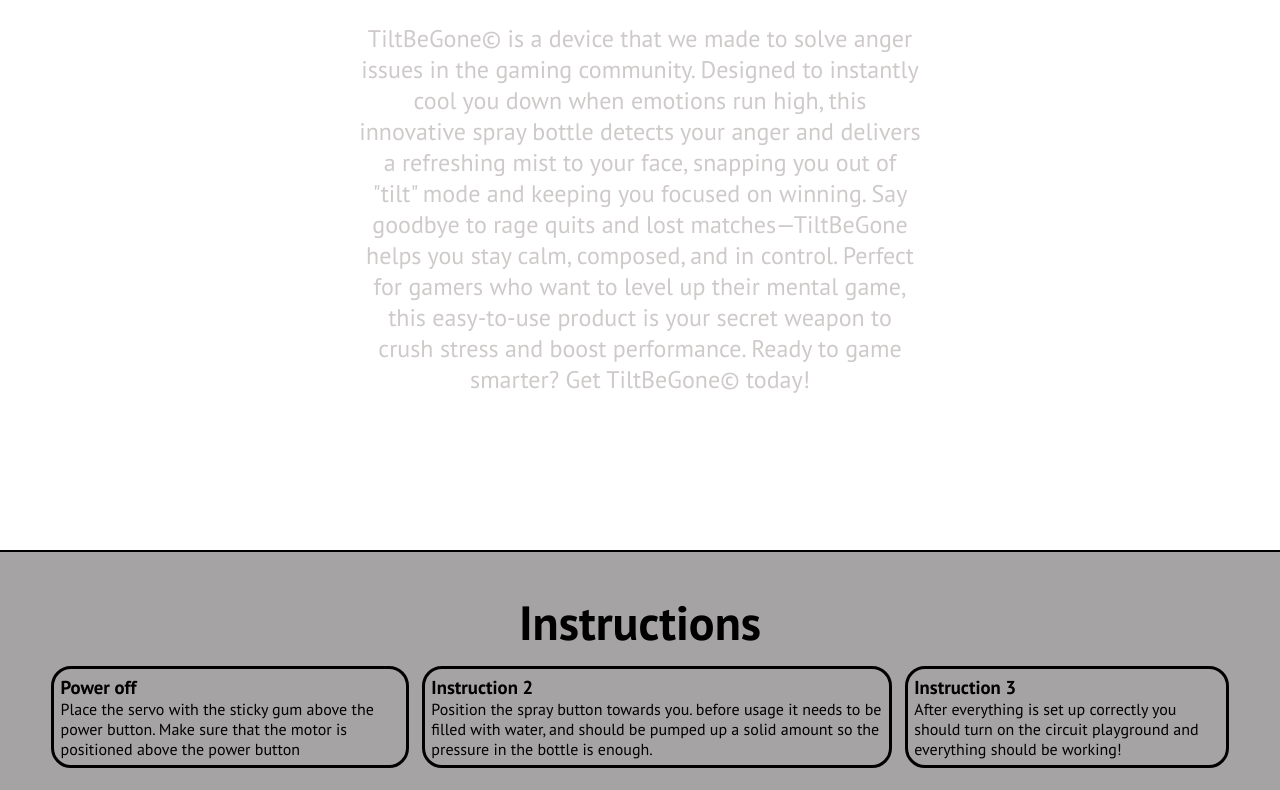
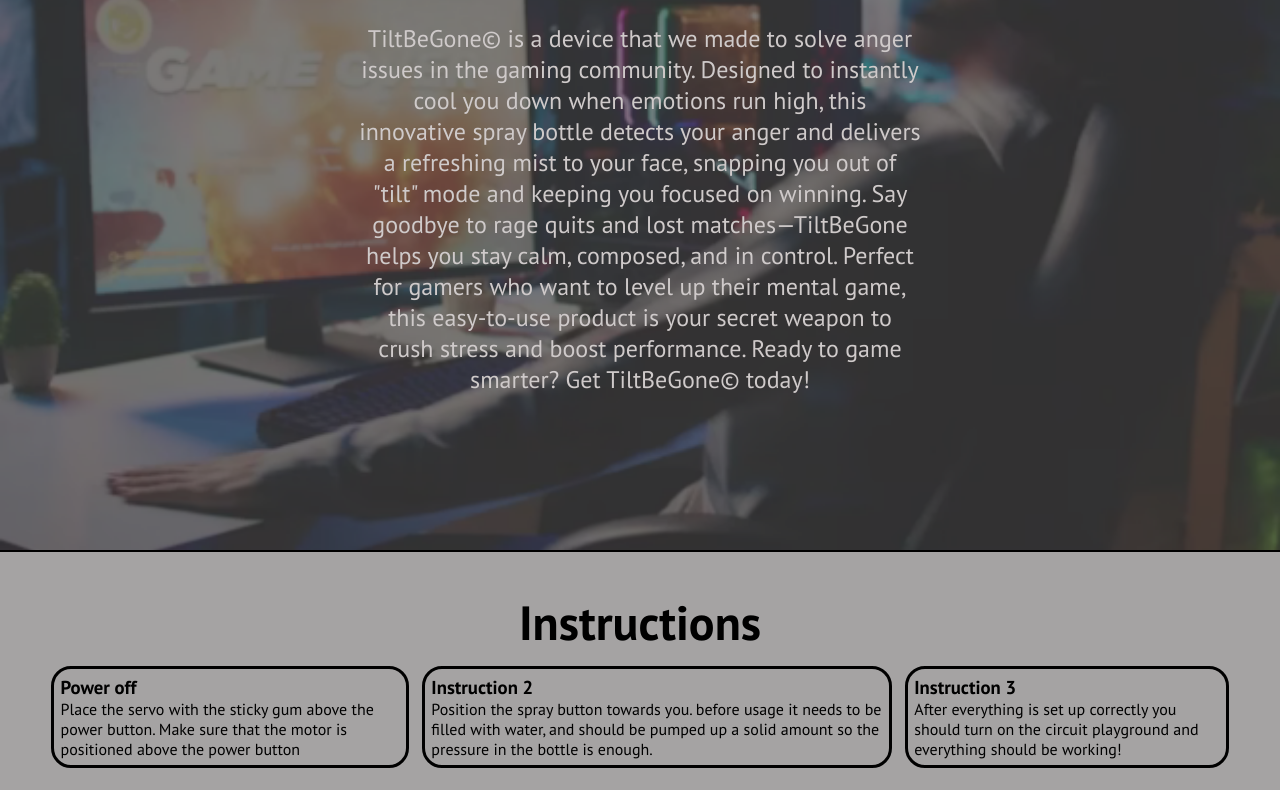
Before and after one commit to dtb354/CLE1-project, a plain HTML site: page index.html in a window 1280 px wide. Shown: the part 284-1074 px from the top of the page. Drawn offline with Linux system fonts and the light colour scheme; the site is published under a folder, as on GitHub Pages, so addresses that start at the root find nothing.

Commit message:
Update style.css

```diff
--- a/css/style.css
+++ b/css/style.css
@@ -48,7 +48,7 @@
 
 /*Header*/
 header{
-    background-image: url(/images/gamer-background.png);
+    background-image: url(../images/gamer-background.png);
     display: flex;
     flex-direction: column;
     align-items: center;
```
